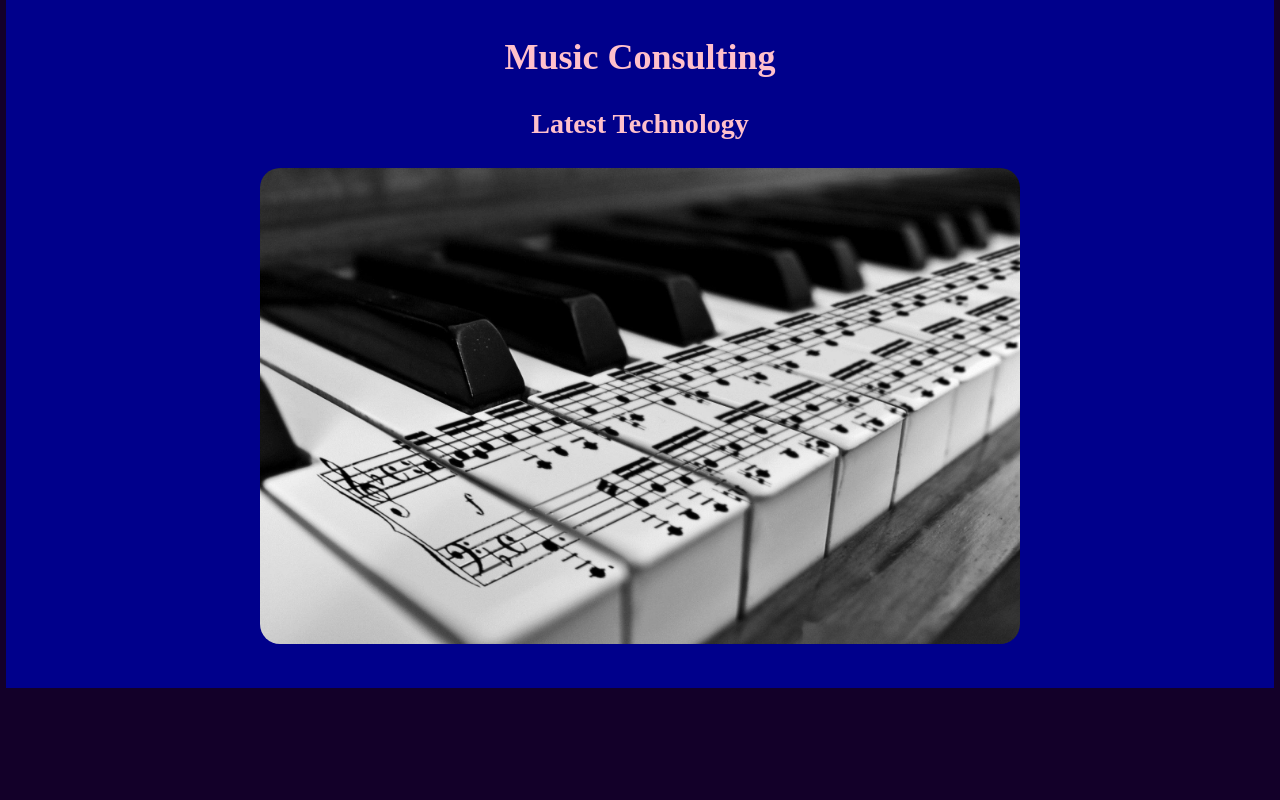
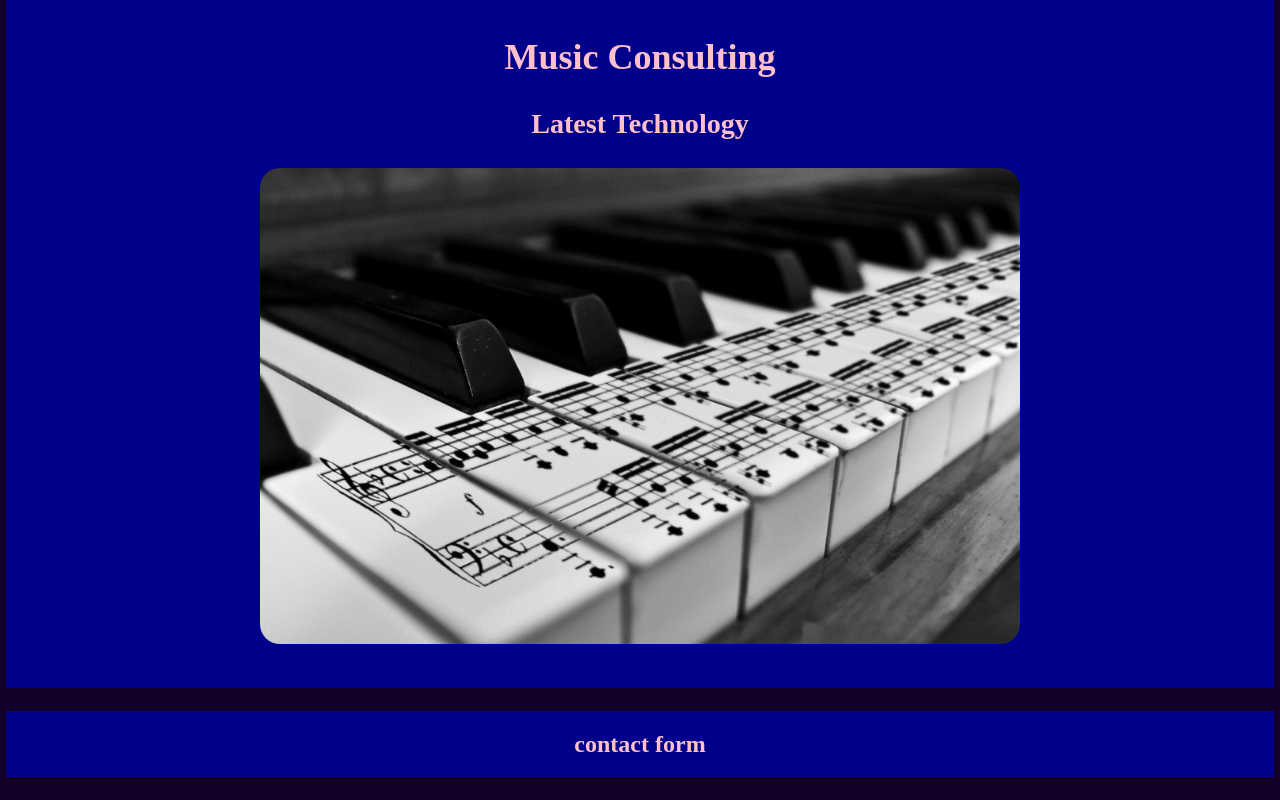
Before and after one commit to VincentRice3/Project-for-Kieran, a plain HTML site: page index.html in a window 1280 px wide. Shown: the part 3703-4503 px from the top of the page. Before the commit the page ends 4437 px from the top, so only its background shows below. Drawn offline with Linux system fonts and the light colour scheme.

```diff
--- a/index.html
+++ b/index.html
@@ -95,7 +95,7 @@
         </section>
 
         <section class="blockThree">
-
+            <h1>contact form</h1>
         </section>
 
     </main>
```
